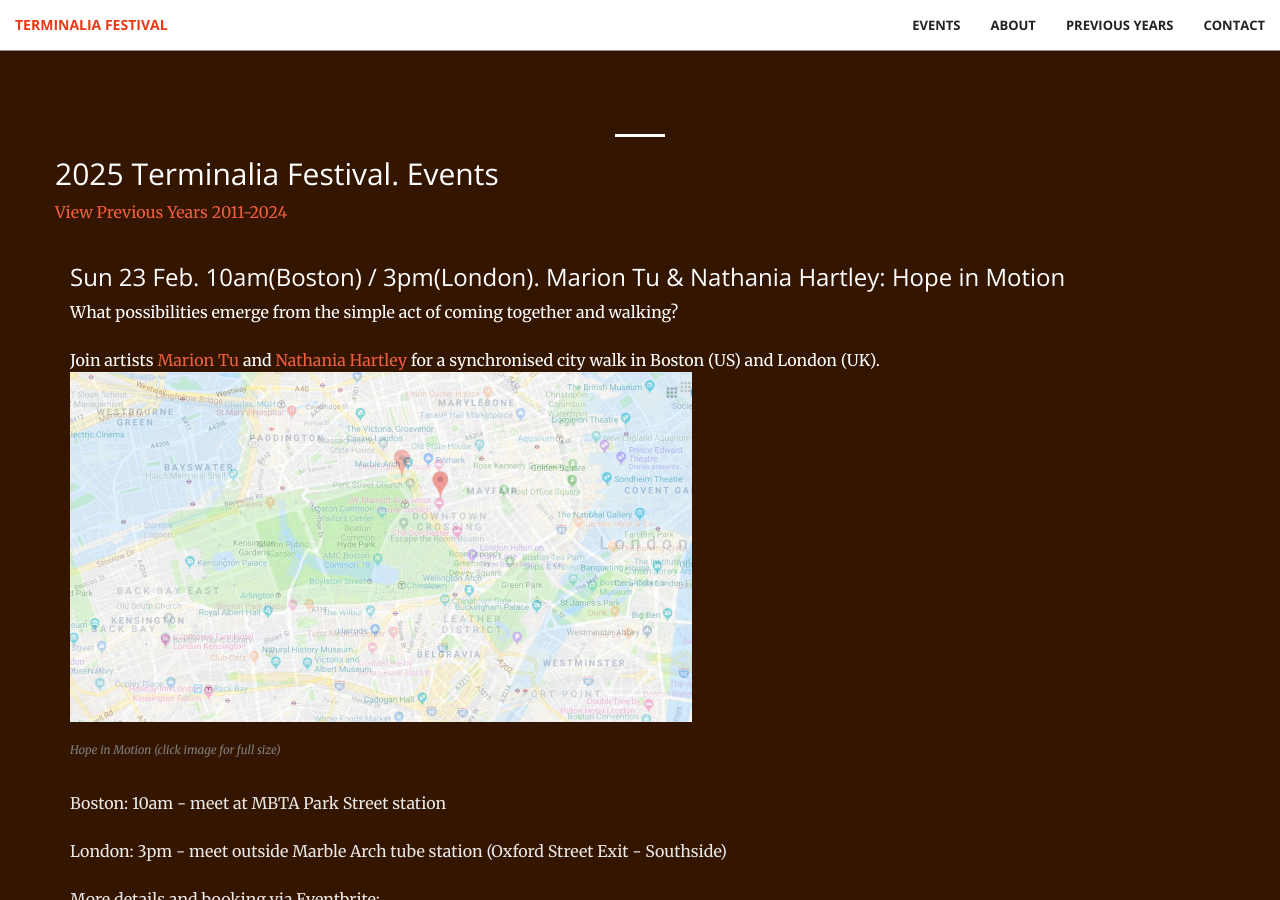
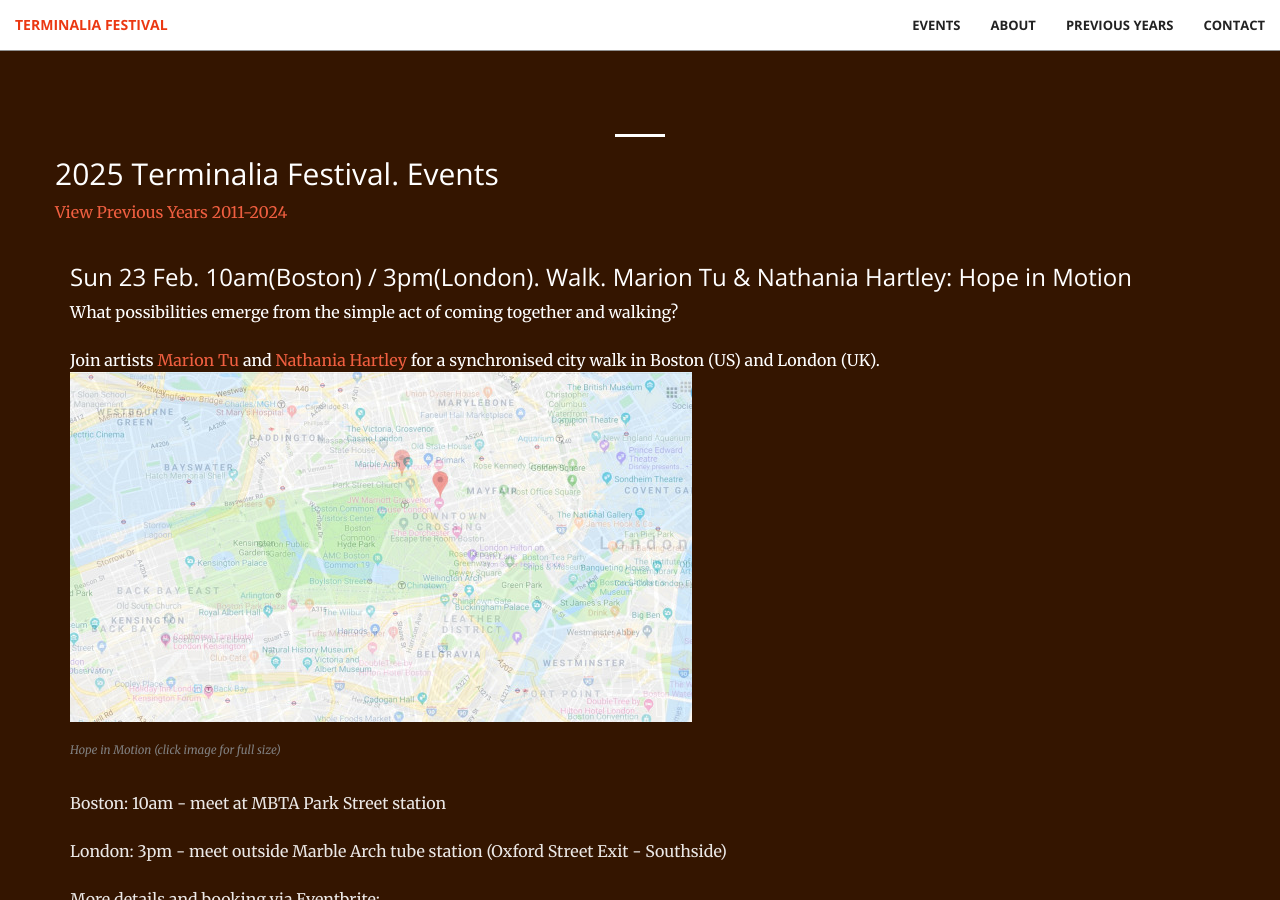
Before and after one commit to timwaters/terminalia, a Jekyll site: the page built from index.html, in a window 1280 px wide and 900 px high, scrolled down 1533 px. Built offline with Jekyll 4.4.1, drawn with Linux system fonts in a browser that asks for light colours.

Commit message:
add boston london walk

```diff
--- a/_includes/events.html
+++ b/_includes/events.html
@@ -12,7 +12,7 @@
 
         <div class="col-lg-12 col-lg-offset-0 text-left event">
 
-          <h3>Sun 23 Feb. 10am(Boston) / 3pm(London). Marion Tu & Nathania Hartley: Hope in Motion </h3>
+          <h3>Sun 23 Feb. 10am(Boston) / 3pm(London). Walk. Marion Tu & Nathania Hartley: Hope in Motion </h3>
 
 
           <p class="text">
```
